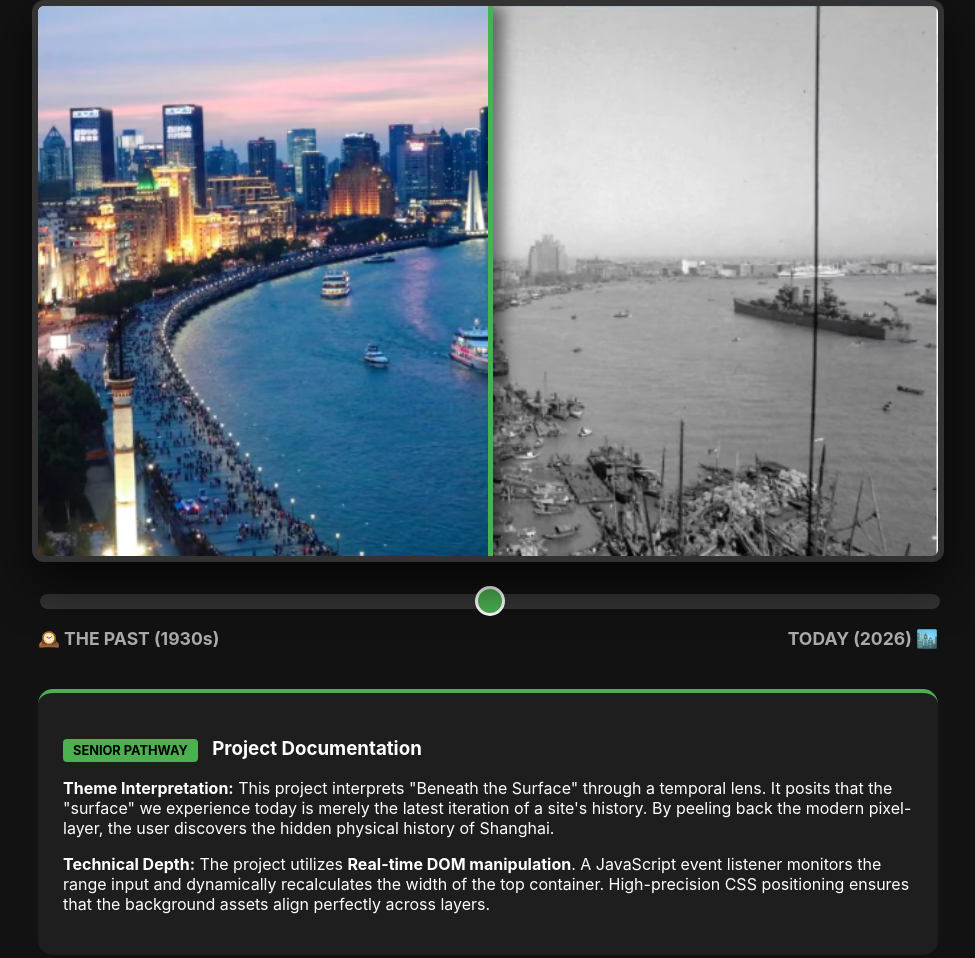
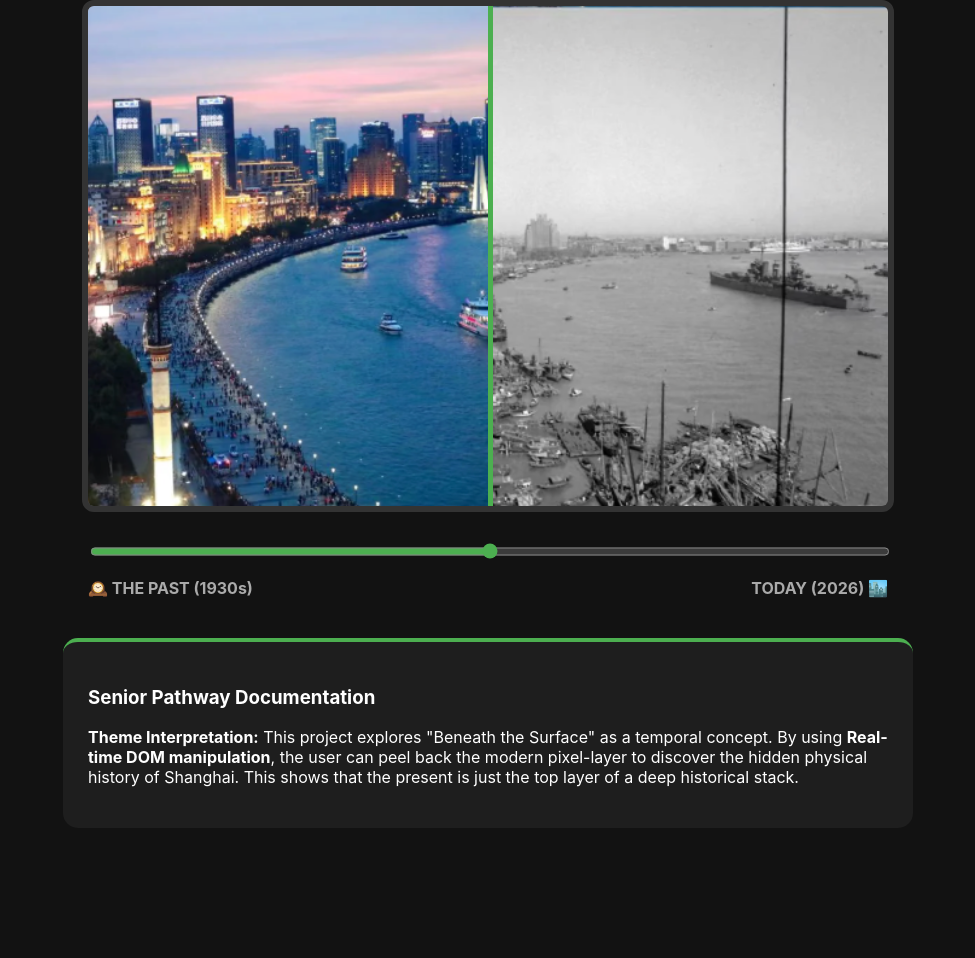
Before and after one commit to harrywu522/timemap-basishacks, a plain HTML site: page index.html in a window 1280 px wide. Shown: the part 218-1176 px from the top of the page, without its empty margins (152-1127 px from the left). After the commit the page ends 1086 px from the top, so only its background shows below. Drawn offline with Linux system fonts and the light colour scheme.

Commit message:
Update index.html

```diff
--- a/index.html
+++ b/index.html
@@ -13,7 +13,7 @@
         }
 
         body {
-            font-family: 'Inter', system-ui, -apple-system, sans-serif;
+            font-family: 'Inter', sans-serif;
             background-color: var(--dark-bg);
             color: #ffffff;
             margin: 0;
@@ -34,68 +34,54 @@
             margin-bottom: 10px;
             color: var(--primary-green);
             text-transform: uppercase;
-            letter-spacing: 2px;
         }
 
         /* THE MAP VISUALIZATION ENGINE */
         .comparison-container {
             position: relative;
-            width: 900px;
-            height: 550px;
+            width: 800px;
+            height: 500px;
             border: 6px solid #333;
             border-radius: 12px;
             overflow: hidden;
-            box-shadow: 0 20px 50px rgba(0,0,0,0.7);
+            background-color: #222; /* Fallback color */
         }
 
         .map-layer {
             position: absolute;
             top: 0;
             left: 0;
-            width: 900px;
-            height: 550px;
+            width: 800px;
+            height: 500px;
             background-size: cover;
             background-position: center;
         }
 
-        /* LAYER 1: THE HIDDEN PAST (BOTTOM) */
+        /* LAYER 1: THE HIDDEN PAST (Uses your uploaded file) */
         .past-layer {
             background-image: url('past.jpg');
             z-index: 1;
         }
 
-        /* LAYER 2: THE MODERN SURFACE (TOP) */
+        /* LAYER 2: THE MODERN SURFACE (Uses your uploaded file) */
         .modern-layer {
             background-image: url('modern.jpg');
-            width: 50%; /* Default starting position */
+            width: 50%; /* Starting position */
             z-index: 2;
             border-right: 5px solid var(--primary-green);
-            box-shadow: 10px 0 15px rgba(0,0,0,0.5);
         }
 
         /* THE UI CONTROLS */
         .controls {
-            width: 900px;
+            width: 800px;
             margin-top: 30px;
         }
 
         input[type="range"] {
-            -webkit-appearance: none;
             width: 100%;
             height: 15px;
-            background: #333;
-            border-radius: 10px;
-            outline: none;
             cursor: ew-resize;
-        }
-
-        input[type="range"]::-webkit-slider-thumb {
-            -webkit-appearance: none;
-            width: 30px;
-            height: 30px;
-            background: var(--primary-green);
-            border-radius: 50%;
-            border: 3px solid white;
+            accent-color: var(--primary-green);
         }
 
         .labels {
@@ -103,7 +89,6 @@
             justify-content: space-between;
             margin-top: 15px;
             font-weight: bold;
-            font-size: 1.1rem;
             color: #aaa;
         }
 
@@ -113,23 +98,8 @@
             padding: 25px;
             border-radius: 15px;
             margin-top: 40px;
-            max-width: 850px;
+            max-width: 800px;
             border-top: 4px solid var(--primary-green);
-        }
-
-        .tech-badge {
-            background: var(--primary-green);
-            color: black;
-            padding: 4px 10px;
-            border-radius: 4px;
-            font-size: 0.8rem;
-            font-weight: bold;
-            margin-right: 10px;
-        }
-
-        @media (max-width: 950px) {
-            .comparison-container, .controls, .labels { width: 95vw; height: 300px; }
-            .map-layer { width: 95vw; height: 300px; }
         }
     </style>
 </head>
@@ -137,14 +107,14 @@
 
     <div class="header">
         <h1>TimeMap: Shanghai</h1>
-        <p>Exploring the temporal layers of the Pudong skyline. Beneath the surface of the world's most futuristic city lies a history of rapid transformation.</p>
+        <p>Beneath the surface of the modern Shanghai skyline lies a history of rapid transformation. Move the slider to travel through time.</p>
     </div>
 
     <!-- MAIN PROJECT STAGE -->
     <div class="comparison-container">
-        <!-- The "Hidden" image is at the bottom -->
+        <!-- Hidden Image -->
         <div class="map-layer past-layer"></div>
-        <!-- The "Surface" image is on top, width is adjusted by slider -->
+        <!-- Surface Image -->
         <div id="surfaceLayer" class="map-layer modern-layer"></div>
     </div>
 
@@ -156,22 +126,16 @@
         </div>
     </div>
 
-    <!-- SENIOR PATHWAY DOCUMENTATION -->
+    <!-- DOCUMENTATION FOR JUDGES -->
     <div class="judging-panel">
-        <h3><span class="tech-badge">SENIOR PATHWAY</span> Project Documentation</h3>
-        <p><b>Theme Interpretation:</b> This project interprets "Beneath the Surface" through a temporal lens. It posits that the "surface" we experience today is merely the latest iteration of a site's history. By peeling back the modern pixel-layer, the user discovers the hidden physical history of Shanghai.</p>
-        <p><b>Technical Depth:</b> The project utilizes <b>Real-time DOM manipulation</b>. A JavaScript event listener monitors the range input and dynamically recalculates the width of the top container. High-precision CSS positioning ensures that the background assets align perfectly across layers.</p>
+        <h3>Senior Pathway Documentation</h3>
+        <p><b>Theme Interpretation:</b> This project explores "Beneath the Surface" as a temporal concept. By using <b>Real-time DOM manipulation</b>, the user can peel back the modern pixel-layer to discover the hidden physical history of Shanghai. This shows that the present is just the top layer of a deep historical stack.</p>
     </div>
 
     <script>
-        /**
-         * THE LOGIC:
-         * This function captures the slider value (0-100)
-         * and applies it to the modern layer's width style.
-         */
         function updateReveal(value) {
-            const surface = document.getElementById('surfaceLayer');
-            surface.style.width = value + "%";
+            // This adjusts the width of the top image based on the slider value
+            document.getElementById('surfaceLayer').style.width = value + "%";
         }
     </script>
 
```
